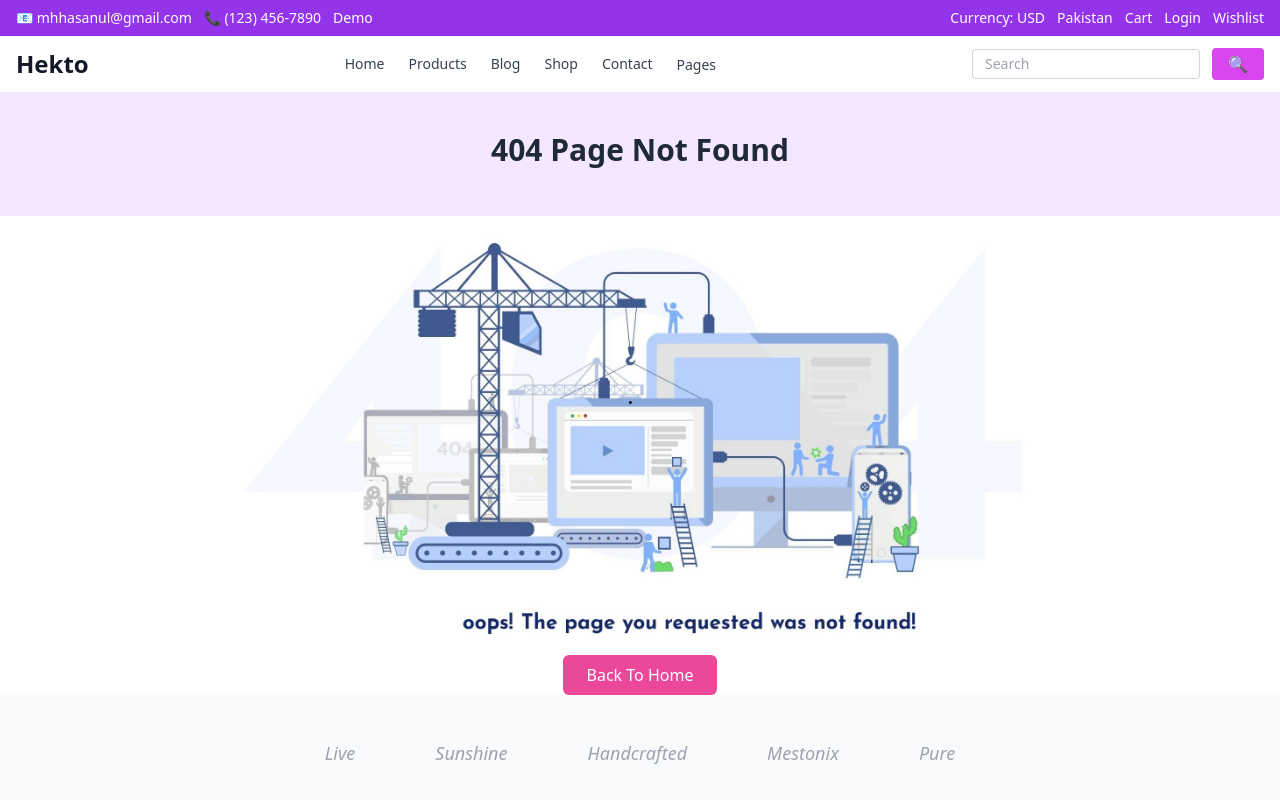
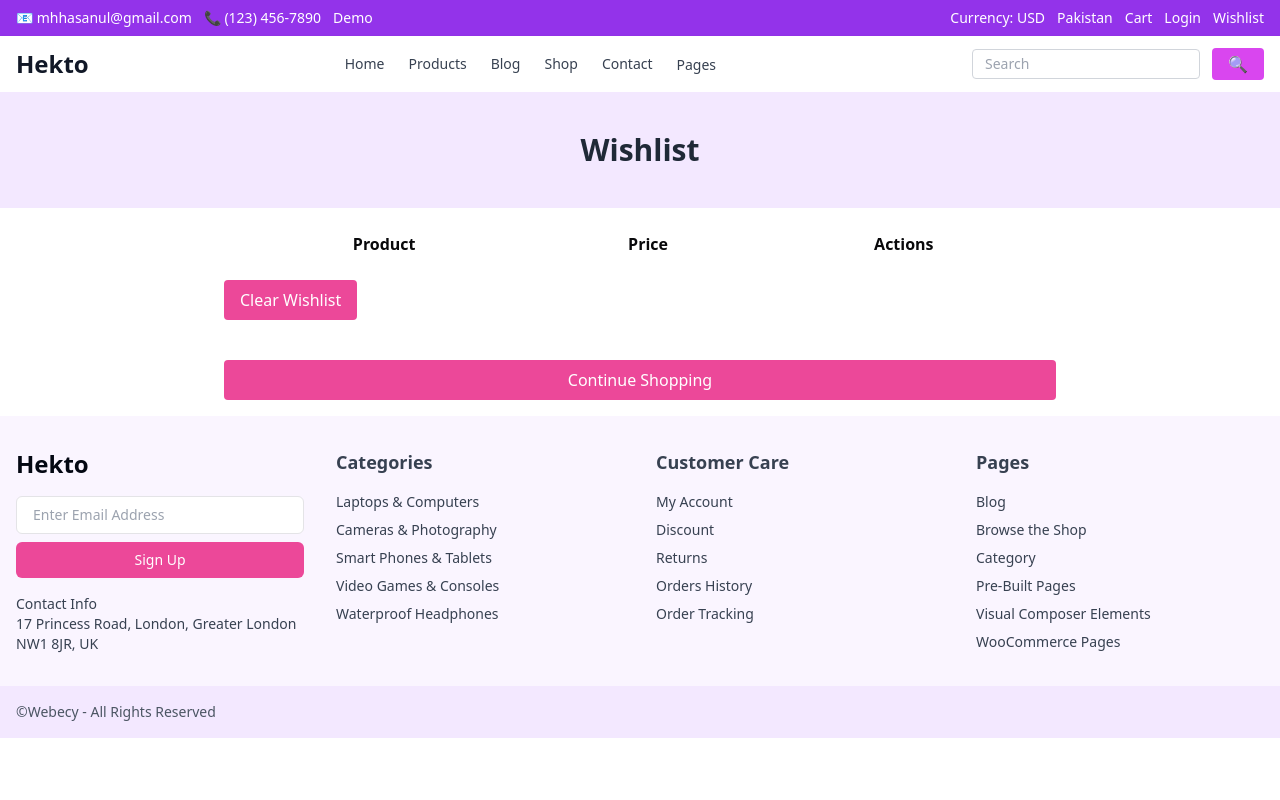
Before and after one commit to ZohaibAlam5/Hackathon-Website, a Next.js app: page /wishlist in a window 1280 px wide. Before the commit this address had no page. Shown: the top 800 px of the page. Built offline with nearby package versions, Linux system fonts and the light colour scheme.

Commit message:
Hackathon

```diff
--- a/src/app/Components/component1.tsx
+++ b/src/app/Components/component1.tsx
@@ -36,7 +36,9 @@ export default function Header() {
           <Link href="/login" className="hover:text-gray-200">
             Login
           </Link>
-          <button className="hover:text-gray-200">Wishlist</button>
+          <Link href="/wishlist" className="hover:text-gray-200">
+            Wishlist
+          </Link>
         </div>
       </div>
 
--- a/src/app/shop/[item]/page.tsx
+++ b/src/app/shop/[item]/page.tsx
@@ -25,6 +25,14 @@ interface Params {
 }
 
 interface CartItem {
+  id: string;
+  name: string;
+  price: number;
+  quantity: number;
+  image: string | null;
+}
+
+interface WishlistItem {
   id: string;
   name: string;
   price: number;
@@ -86,8 +94,33 @@ export default function Home(props: { params: Promise<Params> }) {
 
     // Save updated cart back to localStorage
     localStorage.setItem("cart", JSON.stringify(cart));
-    alert(`${product.ProductName} added to cart!`);
+    alert(`${product.ProductName} added to wishlist!`);
   };
+
+    // Add product to Wishlist and persist in localStorage
+    const addToWishlist = (product: Product) => {
+      const storedWishlist = localStorage.getItem("wishlist");
+      const wishlist: WishlistItem[] = storedWishlist ? JSON.parse(storedWishlist) : [];
+
+      // Check if the product already exists in the Wishlist
+      const existingProduct = wishlist.find((item: WishlistItem) => item.id === product.ProductID);
+      if (existingProduct) {
+        existingProduct.quantity += 1; // Increment quantity if it exists
+      } else {
+        // Add new product with all relevant details
+        wishlist.push({
+          id: product.ProductID,
+          name: product.ProductName,
+          price: product.ProductPrice - product.ProductDiscount,
+          quantity: 1,
+          image: product.ProductImage ? urlFor(product.ProductImage.asset).url() : null, // Save image URL
+        });
+      }
+
+      // Save updated wishlist back to localStorage
+      localStorage.setItem("wishlist", JSON.stringify(wishlist));
+      alert(`${product.ProductName} added to wishlist!`);
+    };
 
 
   const selectedItem = product;
@@ -127,6 +160,12 @@ export default function Home(props: { params: Promise<Params> }) {
                     onClick={() => addToCart(selectedItem)}>
                   Add to Cart
                  </button>
+                 <br />
+                 <button
+                 className="bg-pink-500 text-white py-2 px-6 rounded-full mt-4 hover:bg-pink-600"
+                    onClick={() => addToWishlist(selectedItem)}>
+                  Add to Wishlist
+                 </button>
               </div>
             </div>
           ) : (
--- /dev/null
+++ b/src/app/wishlist/page.tsx
@@ -0,0 +1,115 @@
+"use client";
+import Header from "../Components/component1";
+import Foot from "../Components/component2";
+import { useState, useEffect } from "react";
+import Link from "next/link";
+import Image from "next/image";
+import Heading from "../Components/component4";
+
+interface Product {
+  id: number;
+  name: string;
+  color: string;
+  size: string;
+  price: number;
+  image: string;
+}
+
+export default function Home() {
+  const [products, setProducts] = useState<Product[]>([]);
+
+  useEffect(() => {
+    const storedWishlist = localStorage.getItem("wishlist");
+    if (storedWishlist) {
+      setProducts(JSON.parse(storedWishlist));
+    }
+  }, []);
+
+  const removeProduct = (id: number) => {
+    const updatedProducts = products.filter((product) => product.id !== id);
+    setProducts(updatedProducts);
+    localStorage.setItem("wishlist", JSON.stringify(updatedProducts));
+  };
+
+  const clearwishlist = () => {
+    setProducts([]);
+    localStorage.removeItem("wishlist");
+  };
+
+  return (
+    <div>
+      <Header />
+      <Heading name="Wishlist" />
+      <div className="container mx-auto p-4">
+        <div className="flex flex-col md:flex-row md:space-x-4 2x 2xl: justify-center">
+          <div className="w-full md:w-2/3">
+            <div className="overflow-x-auto justify-center">
+              <table className="min-w-full bg-white">
+                <thead>
+                  <tr>
+                    <th className="py-2">Product</th>
+                    <th className="py-2">Price</th>
+                    <th className="py-2">Actions</th>
+                  </tr>
+                </thead>
+                <tbody>
+                  {products.map((product) => (
+                    <tr key={product.id}>
+                      <td className="py-2">
+                        <div className="flex items-center">
+                          <Image
+                            src={product.image}
+                            alt={product.name}
+                            className="w-16 h-16 mr-4"
+                            width={83}
+                            height={87}
+                          />
+                          <div>
+                            <div>{product.name}</div>
+                            <div className="text-sm text-gray-500">
+                              Color: {product.color}
+                            </div>
+                            <div className="text-sm text-gray-500">
+                              Size: {product.size}
+                            </div>
+                          </div>
+                        </div>
+                      </td>
+                      <td className="py-2">
+                        ${product.price?.toFixed(2) || "0.00"}
+                      </td>
+                      <td className="py-2">
+                        <button
+                          className="bg-red-500 text-white px-2 py-1 rounded hover:bg-red-600"
+                          onClick={() => removeProduct(product.id)}
+                        >
+                          Remove
+                        </button>
+                      </td>
+                    </tr>
+                  ))}
+                </tbody>
+              </table>
+            </div>
+            <div className="flex flex-wrap justify-between mt-4 gap-2">
+              <button
+                className="bg-pink-500 text-white px-4 py-2 rounded hover:bg-pink-600"
+                onClick={clearwishlist}
+              >
+                Clear Wishlist
+              </button>
+            </div>
+              <div className="mt-10">
+              <Link href="/products">
+              <button className="bg-pink-500 text-white w-full py-2 rounded hover:bg-pink-600">
+              Continue Shopping
+              </button>
+              </Link>
+            </div>
+          </div>
+        </div>
+      </div>
+      <Foot />
+    </div>
+  );
+}
```
